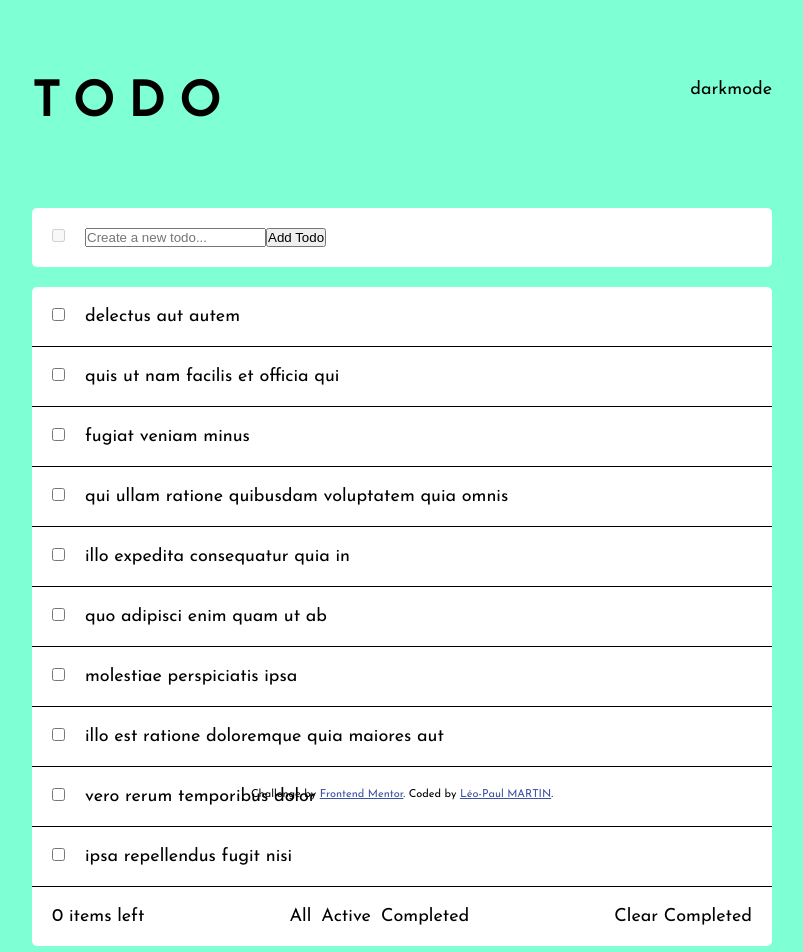
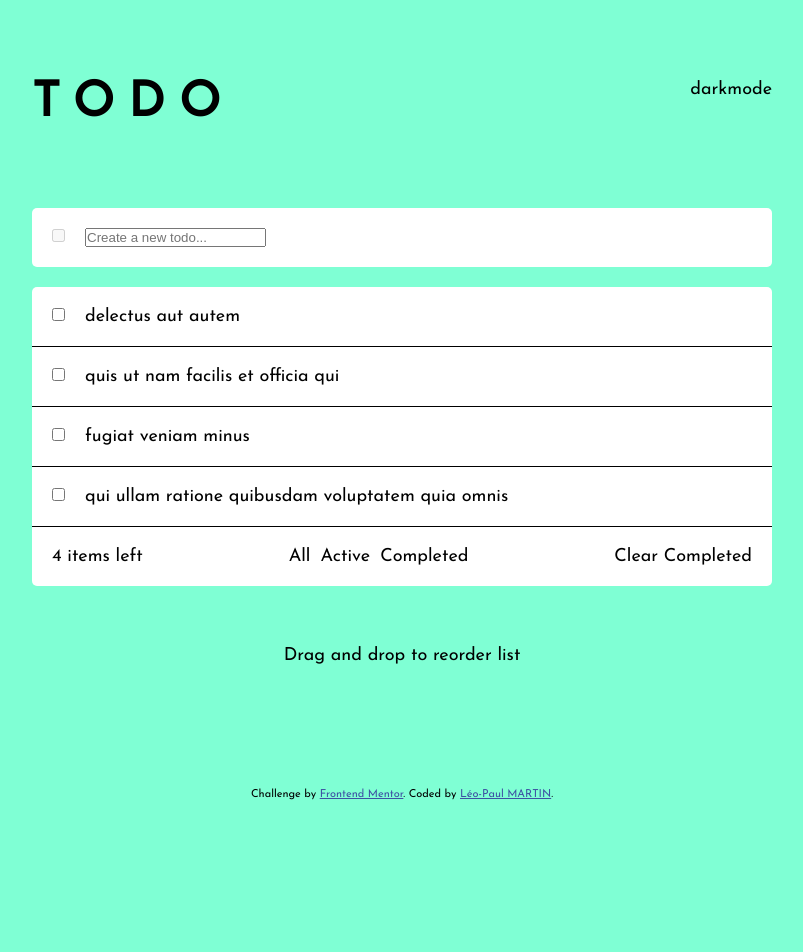
Before and after one commit to leopaul29/frontendmentor-todo-app-main, an Angular app in the folder frontendmentor-todo-app-main/: page / in a window 1280 px wide. Shown: the top 952 px of the page, without its empty margins (238-1041 px from the left). After the commit the page ends 800 px from the top, so only its background shows below. Built offline with nearby package versions, Linux system fonts and the light colour scheme.

Commit message:
feat: form submit on keydown enter

```diff
--- a/frontendmentor-todo-app-main/src/app/mock-todos.ts
+++ b/frontendmentor-todo-app-main/src/app/mock-todos.ts
@@ -4,11 +4,11 @@ export const TODOS: Todo[] = [
   { id: 11, name: 'delectus aut autem' , complete: false},
   { id: 12, name: 'quis ut nam facilis et officia qui' , complete: false },
   { id: 13, name: 'fugiat veniam minus' , complete: false },
-  { id: 14, name: 'qui ullam ratione quibusdam voluptatem quia omnis' , complete: false },
+  { id: 14, name: 'qui ullam ratione quibusdam voluptatem quia omnis' , complete: false },/*
   { id: 15, name: 'illo expedita consequatur quia in'  , complete: false},
   { id: 16, name: 'quo adipisci enim quam ut ab'  , complete: false},
   { id: 17, name: 'molestiae perspiciatis ipsa'  , complete: false},
   { id: 18, name: 'illo est ratione doloremque quia maiores aut' , complete: false },
   { id: 19, name: 'vero rerum temporibus dolor'  , complete: false},
-  { id: 20, name: 'ipsa repellendus fugit nisi' , complete: false }
+  { id: 20, name: 'ipsa repellendus fugit nisi' , complete: false }*/
 ];
--- a/frontendmentor-todo-app-main/src/app/todo-list/todo-list.component.html
+++ b/frontendmentor-todo-app-main/src/app/todo-list/todo-list.component.html
@@ -5,19 +5,15 @@
 
 <div class="todoform tile light">
   <input type="checkbox" disabled>
-  <input id="new-todo" #todoName placeholder="Create a new todo..." class="item_label" />
-
-  <!-- (click) passes input value to add() and then clears the input -->
-  <button class="add-button" (click)="add(todoName.value); todoName.value=''">
-    Add Todo
-  </button>
+  <input id="new-todo" #todoName placeholder="Create a new todo..." class="item_label"
+    (keydown.enter)="add(todoName.value); todoName.value=''" />
 </div>
 
 
 <div class="todolist tile light">
   <div *ngFor="let todo of showTodos" class="todolist__item">
     <div class="complete">
-      <input type="checkbox" name="complete" class="complete" (change)="getCompleted()" value="{{todo.complete}}"
+      <input type="checkbox" name="complete" class="complete" (change)="setCompleted()" value="{{todo.complete}}"
         [(ngModel)]="todo.complete">
       <span class="badge">{{todo.id}}</span>
       <button class="delete" title="delete todo" (click)="delete(todo)">x</button>
--- a/frontendmentor-todo-app-main/src/app/todo-list/todo-list.component.ts
+++ b/frontendmentor-todo-app-main/src/app/todo-list/todo-list.component.ts
@@ -10,15 +10,14 @@ import { TODOS } from '../mock-todos';
 export class TodoListComponent implements OnInit {
   todos: Todo[] = [];
   showTodos: Todo[] = [];
-  completeTodos: Todo[] = [];
+  leftTodos: Todo[] = [];
   completeCount: number = 0;
 
-  constructor() {
-    this.getCompleted();
-  }
+  constructor() {}
 
   ngOnInit(): void {
     this.getTodos();
+    this.setCompleted();
   }
 
   getTodos(): void {
@@ -38,31 +37,28 @@ export class TodoListComponent implements OnInit {
     this.todos = this.todos.filter((t) => t !== todo);
   }
 
-  getCompleted() {
-    this.completeTodos = this.showTodos.filter((t) => {
-      return t.complete;
+  setCompleted() {
+    this.leftTodos = this.todos.filter((t) => {
+      return !t.complete;
     });
-    this.completeCount = this.completeTodos.length;
+    this.completeCount = this.leftTodos.length;
     //alert(this.selected_games);
   }
 
   sortAll(): void {
     this.showTodos = this.todos;
-    this.getCompleted();
   }
 
   sortActive(): void {
     this.showTodos = this.todos.filter((t) => {
       return !t.complete;
     });
-    this.getCompleted();
   }
 
   sortCompleted(): void {
     this.showTodos = this.todos.filter((t) => {
       return t.complete;
     });
-    this.getCompleted();
   }
 
   clearComplete(): void {
```
